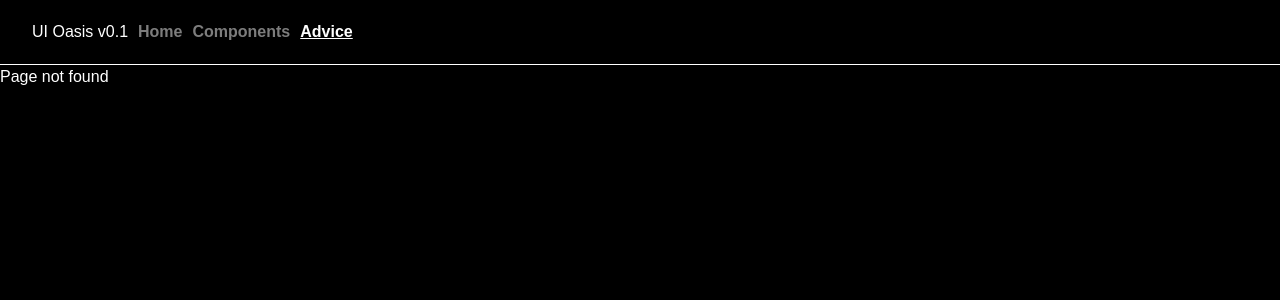
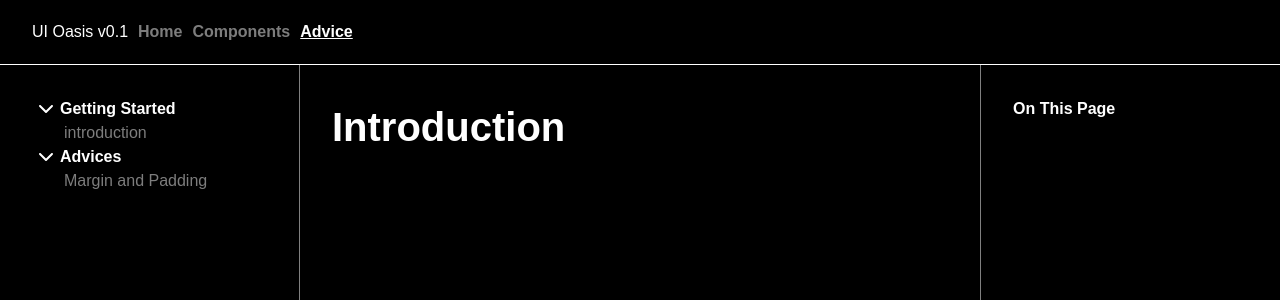
Before and after one commit to RaulAtWork/UI-Oasis, a React (Vite) app: page /advice/advice_intro in a window 1280 px wide. Before the commit this address had no page. Shown: the top 300 px of the page. Built offline with nearby package versions, Linux system fonts and the light colour scheme; the HTML template or start-up script is replaced by a standard one.

Commit message:
first createion of advice and margin and padding topic inside

```diff
--- a/src/App.jsx
+++ b/src/App.jsx
@@ -15,7 +15,8 @@ function App() {
       <Route path="/" Component={Home}/>
       <Route path="/components" element={<Navigate to="/components/introduction"/>}/>
       <Route path="/components/:title" Component={Components}/>
-      <Route path="/advice" Component={Advice}/>
+      <Route path="/advice" element={<Navigate to="/advice/advice_intro"/>}/>
+      <Route path="/advice/:title" Component={Advice}/>
       <Route path="*" Component={PageNotFound}/>
     </Routes>
     </>
--- a/src/pages/Advice.jsx
+++ b/src/pages/Advice.jsx
@@ -1,4 +1,38 @@
+import { useParams } from "react-router-dom"
+import { topicByTitle } from "./Topic.Titles";
+import OnThisPage from "../components/OnThisPage";
+import SideBar from "../components/SideBar";
+import { useEffect, useState } from "react";
+
+const sideBarData = [
+    {
+        section: "Getting Started",
+        topics: [topicByTitle.advice_intro],
+      },
+      {section: "Advices", topics: [topicByTitle.separation]}
+
+]
+
 function Advice(){
+    let {title} = useParams();
+    const [currentComponent, setCurrentComponent] = useState();
+
+    useEffect(() => {
+        setCurrentComponent(topicByTitle[title]?.component);
+      }, [title]);
+
+      return (
+        <div className="main-content">
+          <SideBar data={sideBarData} border="right" />
+          <main className="container">{currentComponent}</main>
+          <OnThisPage
+            trackedComponent={currentComponent}
+            querySelector="article.component-details h2"
+            border="left"
+          />
+        </div>
+      );
+
     return <h1>Advice</h1>
 }
 
--- /dev/null
+++ b/src/pages/Advice/A_Introduction.jsx
@@ -0,0 +1,11 @@
+import React from "react";
+
+function A_Introduction() {
+  return (
+    <article className="component-details">
+      <h1>Introduction</h1>
+    </article>
+  );
+}
+
+export default A_Introduction;
--- /dev/null
+++ b/src/pages/Advice/A_Separation.css
@@ -0,0 +1,58 @@
+:root{
+    --separation-xxs: 4px;
+    --separation-xs: 8px;
+    --separation-s: 12px;
+    --separation-m: 16px;
+    --separation-l: 24px;
+    --separation-xl: 32px;
+    --separation-xxl: 48px;
+}
+
+.w-xxs{
+    width: var(--separation-xxs);
+}
+.w-xs{
+    width: var(--separation-xs);
+}
+.w-s{
+    width: var(--separation-s);
+}
+.w-m{
+    width: var(--separation-m);
+}
+.w-l{
+    width: var(--separation-l);
+}
+.w-xl{
+    width: var(--separation-xl);
+}
+.w-xxl{
+    width: var(--separation-xxl);
+}
+
+.w-xxs,
+.w-xs,
+.w-s,
+.w-m,
+.w-l,
+.w-xl,
+.w-xxl{
+    height: var(--separation-m);
+    background-color: hsl(204, 90%, 40%);
+}
+
+.separation-preview{
+    display: flex;
+    flex-direction: row;
+    align-items: center;
+}
+
+.separation-preview > span {
+    display: flex;
+    width: 15ch;
+
+}
+
+.separation-preview > span > b{
+    width: 5ch;
+}
--- /dev/null
+++ b/src/pages/Advice/A_Separation.jsx
@@ -0,0 +1,37 @@
+import "./A_Separation.css";
+
+const separationList = [
+  { size: "4px", calculation: "16 x .25", className: "w-xxs" },
+  { size: "8px", calculation: "16 x .5", className: "w-xs" },
+  { size: "12px", calculation: "16 x .75", className: "w-s" },
+  { size: "16px", calculation: "16 x 1", className: "w-m" },
+  { size: "24px", calculation: "16 x 1.5", className: "w-l" },
+  { size: "32px", calculation: "16 x 2", className: "w-xl" },
+  { size: "48px", calculation: "16 x 3", className: "w-xxl" },
+];
+
+function A_Separation() {
+  return (
+    <article className="component-details">
+      <h1>Margin and Padding</h1>
+      <h2>Preview</h2>
+        {separationList.map((elem, index) =>(
+          <SeparationPreview size={elem.size} calculation={elem.calculation} className={elem.className}/>
+        ))}
+      <h2>Code</h2>
+    </article>
+  );
+}
+
+export default A_Separation;
+
+function SeparationPreview({ size, calculation, className }) {
+  return (
+    <div className="separation-preview">
+      <span>
+        <b>{size}</b> ({calculation}){" "}
+      </span>
+      <div className={className}/>
+    </div>
+  );
+}
--- a/src/pages/Components.Titles.jsx
+++ /dev/null
@@ -1,27 +0,0 @@
-import C_Code from "./Components/C_Code";
-import C_SideBar from "./Components/C_Sidebar";
-import C_Buttons from "./Components/C_Buttons/C_Buttons";
-import Introduction from "./Components/Introduction";
-
-
-const rootPath = "/components/";
-
-export const topicByTitle = {
-    // section: {component, name, link}
-    introduction: {
-      component: <Introduction />,
-      name: "Introduction",
-      link: rootPath + "introduction",
-    },
-    sidebar: {
-      component: <C_SideBar />,
-      name: "Side Bar",
-      link: rootPath + "sidebar",
-    },
-    buttons: {
-      component: <C_Buttons />,
-      name: "Buttons",
-      link: rootPath + "buttons",
-    },
-    code: { component: <C_Code />, name: "Code", link: rootPath + "code" },
-  };
--- a/src/pages/Components.jsx
+++ b/src/pages/Components.jsx
@@ -3,7 +3,7 @@ import SideBar from "../components/SideBar";
 import OnThisPage from "../components/OnThisPage";
 import { useEffect, useState } from "react";
 
-import { topicByTitle } from "./Components.Titles";
+import { topicByTitle } from "./Topic.Titles";
 
 const sideBarData = [
   {
--- a/src/pages/Components/Introduction.jsx
+++ b/src/pages/Components/Introduction.jsx
@@ -1,11 +1,27 @@
-function Introduction(){
-    return <article className="component-details">
-        <h1>Introduction</h1>
-        <p>Our gallery features a curated collection of the most commonly used components on the web,
-             each accompanied by a preview and its corresponding code and styling. Whether you're a
-             seasoned developer or just starting out, our goal is to provide you with a solid foundation
-              to create your own components.</p>
+import React from "react";
+
+function Introduction() {
+  return (
+    <article className="component-details">
+      <h1>Introduction</h1>
+      <p>
+        Our gallery features a curated collection of the most commonly used
+        components on the web, each accompanied by a <b>preview</b> and its
+        corresponding <b>code and styling</b>. Whether you're a seasoned
+        developer or just starting out, our goal is to provide you with a solid
+        foundation to create your own components.
+      </p>
+      <br />
+      <br />
+      <p>
+        While components are coded in React, the component logic can be applied
+        to any framework or raw HTML.
+      </p>
+      <br />
+      <br />
+      <p>Start selecting one of our topics.</p>
     </article>
+  );
 }
 
-export default Introduction
+export default Introduction;
--- /dev/null
+++ b/src/pages/Topic.Titles.jsx
@@ -0,0 +1,39 @@
+import C_Code from "./Components/C_Code";
+import C_SideBar from "./Components/C_Sidebar";
+import C_Buttons from "./Components/C_Buttons/C_Buttons";
+import Introduction from "./Components/Introduction";
+import A_Introduction from "./Advice/A_Introduction";
+import A_Separation from "./Advice/A_Separation";
+
+const componentPath = "/components/";
+const advicePath = "/advice/";
+
+export const topicByTitle = {
+  // section: {component, name, link}
+  introduction: {
+    component: <Introduction />,
+    name: "Introduction",
+    link: componentPath + "introduction",
+  },
+  sidebar: {
+    component: <C_SideBar />,
+    name: "Side Bar",
+    link: componentPath + "sidebar",
+  },
+  buttons: {
+    component: <C_Buttons />,
+    name: "Buttons",
+    link: componentPath + "buttons",
+  },
+  code: { component: <C_Code />, name: "Code", link: componentPath + "code" },
+  advice_intro: {
+    component: <A_Introduction />,
+    name: "introduction",
+    link: advicePath + "advice_intro",
+  },
+  separation:{
+    component: <A_Separation/>,
+    name: "Margin and Padding",
+    link: advicePath + "separation"
+  }
+};
--- a/src/styles/styles.css
+++ b/src/styles/styles.css
@@ -59,3 +59,7 @@ h2{
 .bullet-list.separator-large li{
   margin-bottom: 6px;
 }
+
+br{
+  margin-top: 1rem;
+}
```
